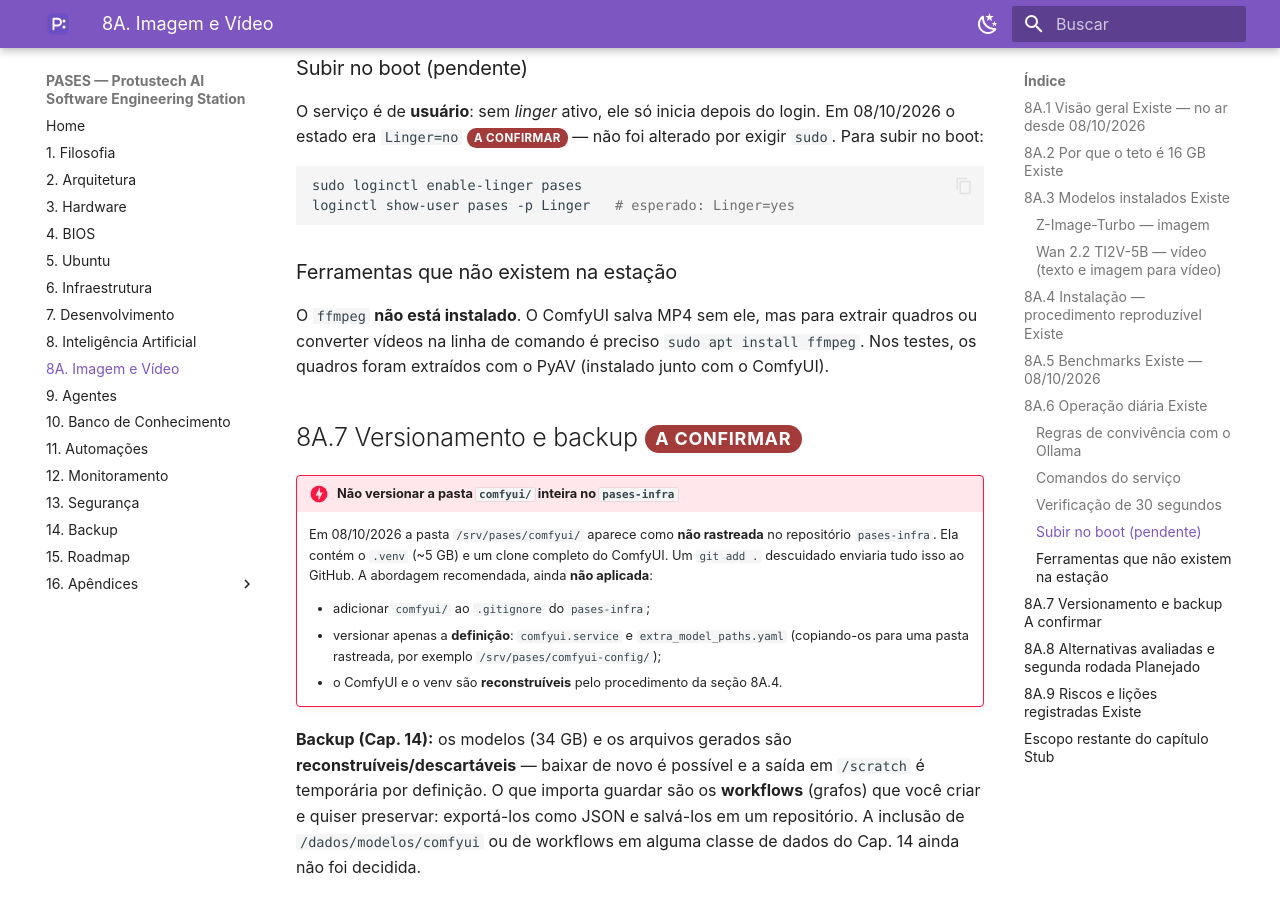
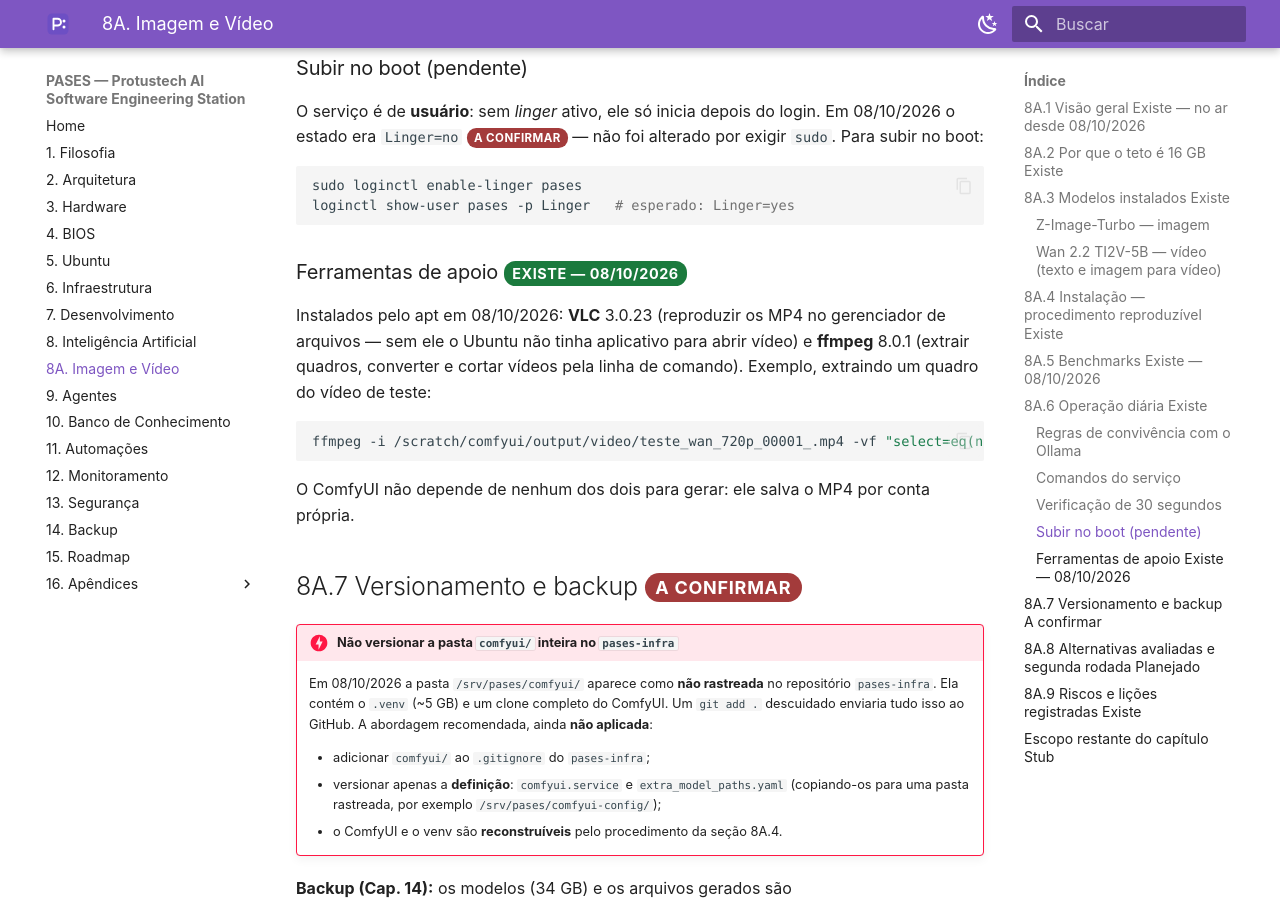
Before and after one commit to crystyano/pases-manual, an MkDocs documentation site: the page built from docs/08a-imagem-video.md, in a window 1280 px wide and 900 px high, scrolled down 7269 px. Built offline with MkDocs 1.6.1 and Material for MkDocs 9.7.7, drawn with Linux system fonts in a browser that asks for light colours; a script that is not in the unit is left out.

Commit message:
Manual PASES v0.9.1 - VLC e ffmpeg instalados
Cap. 8A: secao de ferramentas de apoio atualizada (ffmpeg deixa de
constar como ausente) com exemplo de extracao de quadro. Historico 0.9.1.

Co-Authored-By: Claude Sonnet 5.5 <noreply@anthropic.com>

````diff
--- a/docs/08a-imagem-video.md
+++ b/docs/08a-imagem-video.md
@@ -243,9 +243,15 @@ sudo loginctl enable-linger pases
 loginctl show-user pases -p Linger   # esperado: Linger=yes
 ```
 
-### Ferramentas que não existem na estação
+### Ferramentas de apoio <span class="badge badge-existe">Existe — 08/10/2026</span>
 
-O `ffmpeg` **não está instalado**. O ComfyUI salva MP4 sem ele, mas para extrair quadros ou converter vídeos na linha de comando é preciso `sudo apt install ffmpeg`. Nos testes, os quadros foram extraídos com o PyAV (instalado junto com o ComfyUI).
+Instalados pelo apt em 08/10/2026: **VLC** 3.0.23 (reproduzir os MP4 no gerenciador de arquivos — sem ele o Ubuntu não tinha aplicativo para abrir vídeo) e **ffmpeg** 8.0.1 (extrair quadros, converter e cortar vídeos pela linha de comando). Exemplo, extraindo um quadro do vídeo de teste:
+
+```bash
+ffmpeg -i /scratch/comfyui/output/video/teste_wan_720p_00001_.mp4 -vf "select=eq(n\,60)" -frames:v 1 quadro60.png
+```
+
+O ComfyUI não depende de nenhum dos dois para gerar: ele salva o MP4 por conta própria.
 
 ## 8A.7 Versionamento e backup <span class="badge badge-confirmar">A confirmar</span>
 
````
Also changed, not shown: docs/16-apendices/historico.md (+1 -0 lines).
